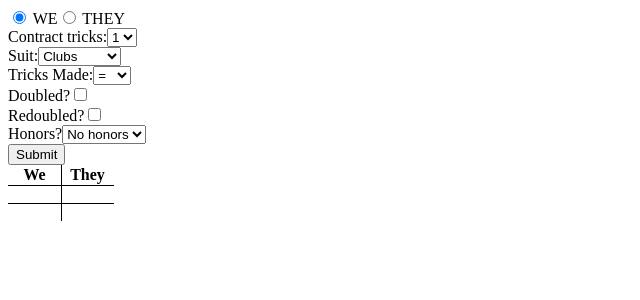
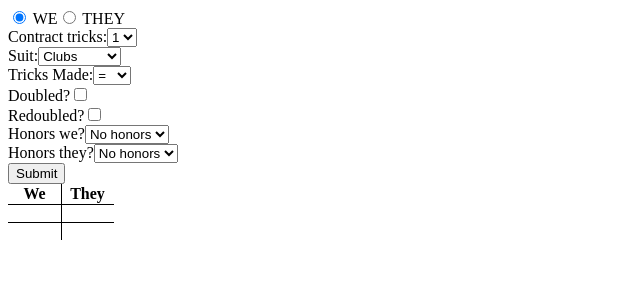
Before and after one commit to ballent/bridge-scorer, a React (Vite) app: page / in a window 1280 px wide. Shown: the top 300 px of the page, without its empty margins (0-640 px from the left). Built offline with nearby package versions, Linux system fonts and the light colour scheme.

Commit message:
Implement full game functionality

```diff
--- a/src/components/BidInput/BidInput.tsx
+++ b/src/components/BidInput/BidInput.tsx
@@ -8,7 +8,8 @@ const defaultBid: IBid = {
   suit: SUIT.CLUBS,
   isDoubled: false,
   isRedoubled: false,
-  honors: 0
+  honorsWe: 0,
+  honorsThey: 0
 }
 
 const contractTrickOptions = [
@@ -51,7 +52,7 @@ const BidInput: React.FC<BidInputProps> = ({ onSubmit }) => {
   ) => {
     const { name, value, type } = e.target
     const checked = type === 'checkbox' ? e.target.checked : undefined
-    const val = Number(value) ? Number(value) : value
+    const val = !isNaN(Number(value)) ? Number(value) : value
 
     setBidData((prevData) => ({
       ...prevData,
@@ -168,11 +169,25 @@ const BidInput: React.FC<BidInputProps> = ({ onSubmit }) => {
       </div>
 
       <div>
-        <label htmlFor="honors">Honors?</label>
+        <label htmlFor="honorsWe">Honors we?</label>
         <select
-          id="honors"
-          name="honors"
-          value={bidData?.honors}
+          id="honorsWe"
+          name="honorsWe"
+          value={bidData?.honorsWe}
+          onChange={handleChange}
+        >
+          <option value={0}>No honors</option>
+          <option value={100}>100</option>
+          <option value={150}>150</option>
+        </select>
+      </div>
+
+      <div>
+        <label htmlFor="honorsThey">Honors they?</label>
+        <select
+          id="honorsThey"
+          name="honorsThey"
+          value={bidData?.honorsThey}
           onChange={handleChange}
         >
           <option value={0}>No honors</option>
--- a/src/utils/Rubber/Rubber.ts
+++ b/src/utils/Rubber/Rubber.ts
@@ -118,6 +118,10 @@ class Rubber {
 
   calculateSuccessfulBidPoints(bidContext: IBidContext) {
     const noTrumpBonus = bidContext.bid.suit === SUIT.NO_TRUMP ? 10 : 0
+    bidContext.biddingTeam.scoreBelow[this.gameIndex].push(
+      bidContext.pointsPerTrick * bidContext.bid.contractTricks + noTrumpBonus
+    )
+
     if (bidContext.bid.tricksMade > 0) {
       bidContext.biddingTeam.scoreAbove.push(
         bidContext.pointsPerOverTrick * bidContext.bid.tricksMade
@@ -136,14 +140,14 @@ class Rubber {
         slamBonus * slamVulnerableMultiplier
       )
     }
+
+    bidContext.bid.honorsWe && this.teamWe.scoreAbove.push(bidContext.bid.honorsWe)
+    bidContext.bid.honorsThey && this.teamThey.scoreAbove.push(bidContext.bid.honorsThey)
     if (bidContext.isBidDoubledOrRedoubled) {
       bidContext.biddingTeam.scoreAbove.push(
         DOUBLED_BASE_VALUE * (bidContext.bidMultiplier / 2)
       )
     }
-    bidContext.biddingTeam.scoreBelow[this.gameIndex].push(
-      bidContext.pointsPerTrick * bidContext.bid.contractTricks + noTrumpBonus
-    )
 
     if (this.isGameWin(bidContext.biddingTeam.scoreBelow[this.gameIndex])) {
       this.teamWe.scoreBelow.push([])
@@ -151,7 +155,7 @@ class Rubber {
       this.gameIndex++
       this.isGameOver = this.vulnerableTeams.includes(bidContext.bid.team)
       this.isGameOver && this.finalizeGame(bidContext.biddingTeam)
-      this.vulnerableTeams.push(bidContext.bid.team)
+      !this.isGameOver && this.vulnerableTeams.push(bidContext.bid.team)
     }
     return this
   }
--- a/src/utils/Rubber/Rubber.types.ts
+++ b/src/utils/Rubber/Rubber.types.ts
@@ -41,5 +41,6 @@ export interface IBid {
   suit: SUIT
   isDoubled: boolean
   isRedoubled: boolean
-  honors: number
+  honorsWe: number
+  honorsThey: number
 }
```
